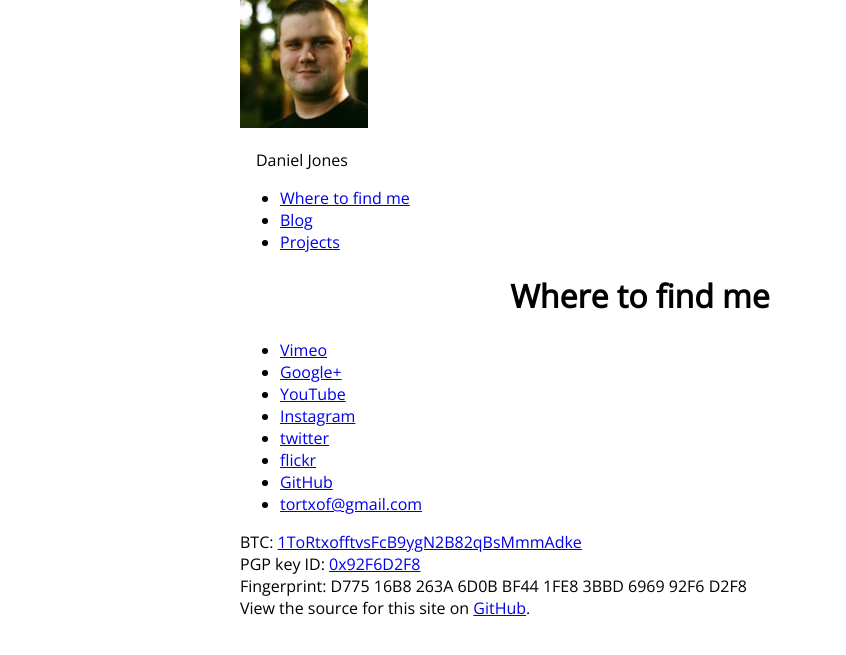
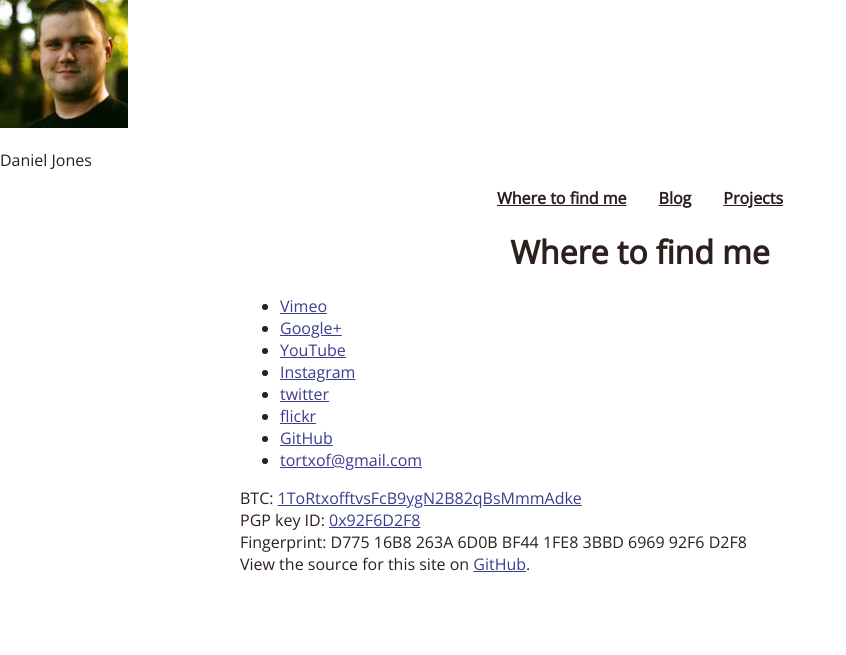
Before and after one commit to tortxof/djones.co-www, a Jekyll site: the page built from index.html, in a window 1280 px wide. Shown: the top 655 px of the page, without its empty margins (0-846 px from the left). Built offline with Jekyll 4.4.1, drawn with Linux system fonts in a browser that asks for light colours; a style sheet for code colours, icons or effects is not loaded.

Commit message:
Use .content div in each section instead of one .container

```diff
--- a/_layouts/default.html
+++ b/_layouts/default.html
@@ -14,17 +14,20 @@
 </head>
 <body>
 
-  <div class="container">
     <header>{% include header.html %}</header>
 
     <nav>{% include nav.html %}</nav>
 
-    <h1>{{ page.title }}</h1>
+    <div class="content">
+      <h1>{{ page.title }}</h1>
+      {{ content }}
+    </div>
 
-    {{ content }}
-
-    <footer>{% include footer.html %}</footer>
-  </div>
+    <footer>
+      <div class="content">
+        {% include footer.html %}
+      </div>
+    </footer>
 
   {% include google-analytics.html %}
 
--- /dev/null
+++ b/_sass/_color.sass
@@ -0,0 +1,12 @@
+$text_color: hsl(0, 20%, 15%)
+$link_color: hsl(240, 40%, 40%)
+$visited_color: hsl(300, 40%, 40%)
+
+body
+  color: $text_color
+
+a:link, a:hover, a:active
+  color: $link_color
+
+a:visited
+  color: $visited_color
--- a/_sass/_layout.sass
+++ b/_sass/_layout.sass
@@ -1,14 +1,13 @@
 body
   margin: 0
 
-.container
-  max-width: 50em
+.content
+  max-width: 50rem
   margin: 0 auto
+  padding: 0 1rem
 
 pre
-  padding: .5em 1em
+  padding: .5rem 1rem
   overflow-x: scroll
-
-p, h1, h2, h3, h4, h5, h6
-  margin-left: 1em
-  margin-right: 1em
+  margin-left: -1rem
+  margin-right: -1rem
--- /dev/null
+++ b/_sass/_nav.sass
@@ -0,0 +1,11 @@
+nav
+  ul
+    list-style: none
+    padding: 0
+    display: flex
+    justify-content: center
+    li
+      padding: 0 1em
+      a:link, a:visited, a:active, a:hover
+        color: $text_color
+        font-weight: bold
--- a/css/styles.sass
+++ b/css/styles.sass
@@ -1,4 +1,6 @@
 ---
 ---
+@import _color
 @import _layout
 @import _typography
+@import _nav
```
